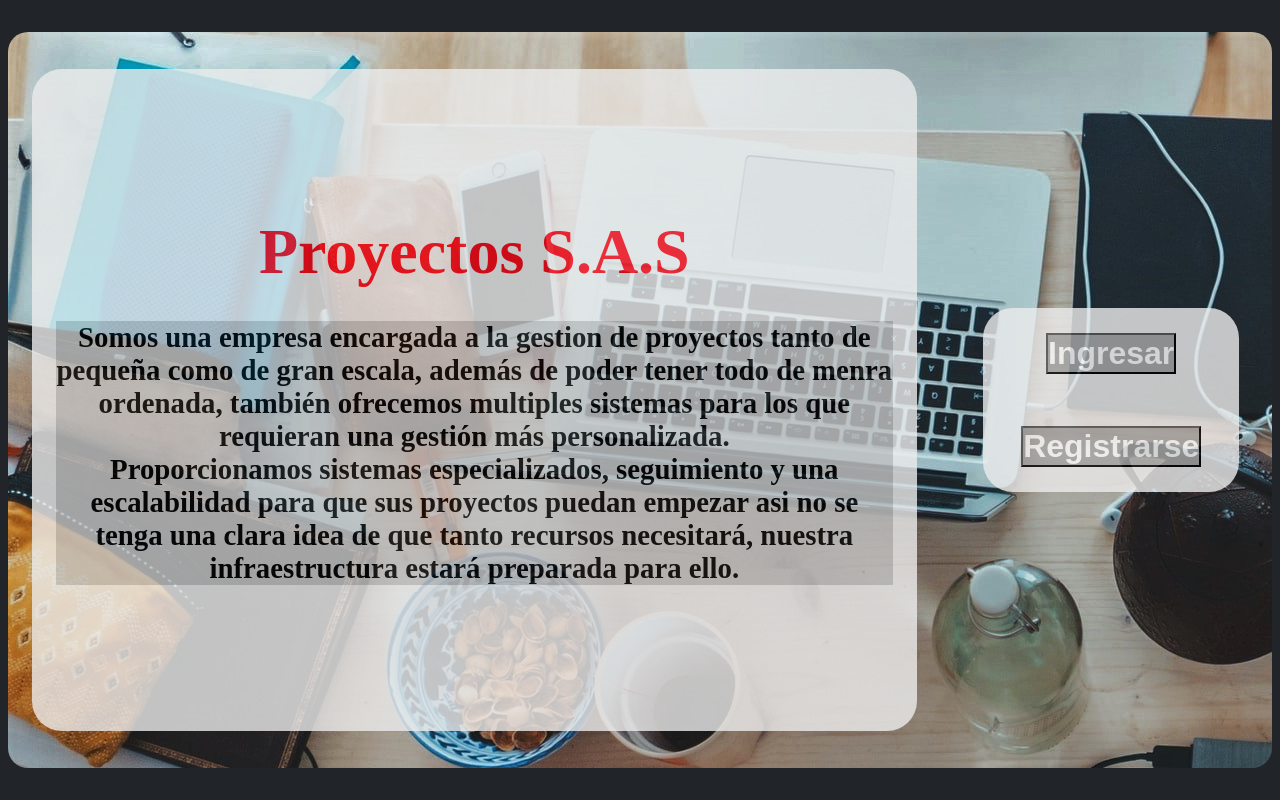
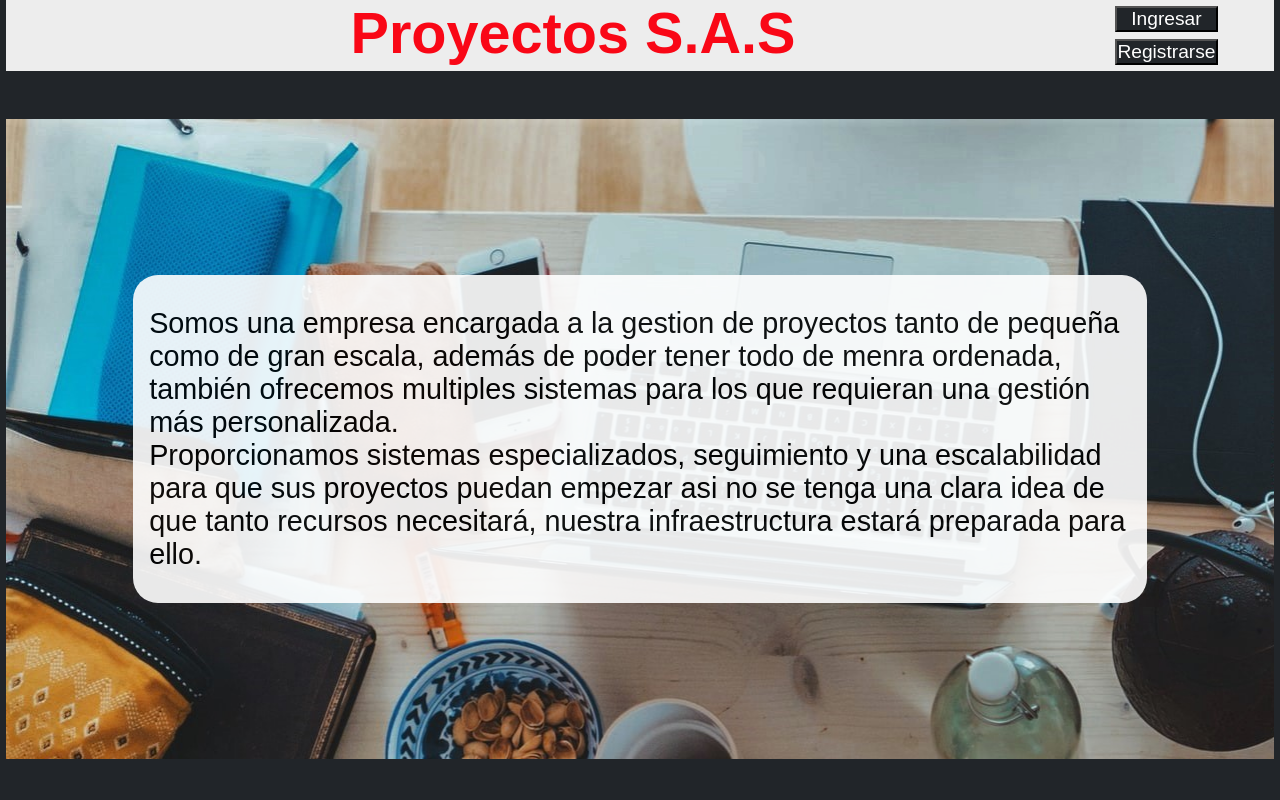
Before and after one commit to madro0/develop-of-world-Public, a React (Create React App) app: page / in a window 1280 px wide. Shown: the top 800 px of the page. Built offline with nearby package versions, Linux system fonts and the light colour scheme.

Commit message:
mejora de la interfaz publica

```diff
--- a/src/components/Footer.jsx
+++ b/src/components/Footer.jsx
@@ -8,13 +8,13 @@ const Footer = () => {
                 <p>Siguenos en nuestras redes</p>
                 <div className="footer__redes--iconos">
                     <figure>
-                        <i class='bx bxl-facebook-square' style={{ color: "#005dff" }}></i>
+                        <i className='bx bxl-facebook-square' style={{ color: "#005dff" }}></i>
                     </figure>
                     <figure>
-                        <i class="fa fa-instagram" id="insta" aria-hidden="true"></i>
+                        <i className="fa fa-instagram" id="insta" aria-hidden="true"></i>
                     </figure>
                     <figure>
-                        <i class='bx bxl-discord' style={{ color: '#132aec' }}></i>
+                        <i className='bx bxl-discord' style={{ color: '#132aec' }}></i>
                     </figure>
                 </div>
             </div>
--- a/src/pages/Private.jsx
+++ b/src/pages/Private.jsx
@@ -1,9 +1,11 @@
 import React from 'react';
 import Header from '../components/Header';
+// importe de los estilos
+import '../styles/private.css';
 
 const Private = () => {
     return (
-        <div className="private.css">
+        <div className="private">
             <Header />
             Acá ira todo lo relacionado con la pagina como tal cuando el usuario ingrese
         </div>
--- a/src/pages/Public.jsx
+++ b/src/pages/Public.jsx
@@ -1,30 +1,28 @@
 import React from 'react';
-import fondoPublic from '../images/public-01.jpg';
+// import fondoPublic from '../images/public-01.jpg';
 import Footer from '../components/Footer';
 import '../styles/public.css';
 const Public = () => {
     return (
         <div className="public">
-            <div className="public__main">
-                <div className="public__card1">
-                    <div className="public__card1--contenido">
-                        <div className="public__card1--tittle">
+            <header className="public__header">
+                <div className="public__header--tittle">
                     <h1>Proyectos S.A.S</h1>
                 </div>
-                        <div className="public__card1--text">
+                <div className="public__header--boton">
+                    <button className="public__header--boton--centrar">Ingresar</button>
+                    <button>Registrarse</button>
+                </div>
+            </header>
+            <div className="public__main">
+                <div className="public__contenido">
+                    <div className="public__contenido--text">
                         <p>
                             Somos una empresa encargada a la gestion de proyectos tanto de pequeña como de gran escala, además de poder tener todo de menra ordenada, también ofrecemos multiples sistemas para los que requieran una gestión más personalizada.
                         </p>
                         <p>
                             Proporcionamos sistemas especializados, seguimiento y una escalabilidad para que sus proyectos puedan empezar asi no se tenga una clara idea de que tanto recursos necesitará, nuestra infraestructura estará preparada para ello.
                         </p>
-                        </div>
-                    </div>
-                </div>
-                <div className="public__card2">
-                    <div className="public__car2--div">
-                        <button>Ingresar</button>
-                        <button>Registrarse</button>
                     </div>
                 </div>
             </div>
--- /dev/null
+++ b/src/styles/private.css
@@ -0,0 +1,3 @@
+.private{
+    color: white;
+}
--- a/src/styles/public.css
+++ b/src/styles/public.css
@@ -3,88 +3,105 @@ html{
 }
 .public{
     height: 92vh;
-    width: 98.8vw;
+    width: 99vw;
     /* border: 5px solid red; */
     margin-top: 0;
     margin-left: 0;
     margin-bottom: 0;
     margin-right: 0;
     margin: auto;
-    margin-top: 2rem;
-    font-family: 'Times New Roman', Times, serif;
-}
-
-.public__main{
-    height: 100%;
-    width: 100%;
-    background-image: url(/src/images/public-01.jpg);
-    object-fit: cover;
-    background-repeat: no-repeat;
-    border-radius: 20px;
-    display: flex;
-}
-
-.public__card1, .public__card2{
-    background-color: #EDEDED;
-    opacity: 0.80;
-    /* border: 2px solid red; */
-    border-radius: 30px;
-}
-
-.public__card1{
-    height: 90%;
-    width: 70%;
-    margin-top: 0;
-    margin-bottom: 0;
-    margin: auto;
-    margin-left: 1.5rem;
-    text-align: center;
-}
-
-.public__card1--contenido{
-    display: flex;
-    flex-direction: column;
-    height: 100%;
-    justify-content: center;
-    /* border: 2px solid red; */
-}
-
-.public__card1--tittle{
-    color: #F90716;
-    font-size: 2rem;
-    font-weight: 900;
-    margin-bottom: 2rem;
-}
-
-.public__card1--text{
-    font-size: 1.8rem;
-    font-weight: 800;
-    margin: 0 1.5rem;
-    background-color: #C4C4C4;
+    font-family: sans-serif;
 }
 
 
 
-.public__card2{
-    width: 16rem;
+
+.public__header{
+    background-color: #EDEDED;
+    display: grid;
+    grid-template-areas: "titulo titulo titulo titulo titulo titulo titulo titulo login"
+                        "titulo titulo titulo titulo titulo titulo titulo titulo login";
+
+    justify-content: center;
+}
+
+.public__header--tittle{
+    grid-area: titulo;
+    text-align: center;
+    color: #F90716;
+    font-size: 1.8rem;
+    font-weight: 900;
+    margin-right: 0rem;
+    margin-left: 18rem;
+}
+.public__header--boton{
+    grid-area: login;
+    margin-left: 20rem;
+}
+
+.public__header--boton button{
+    display: block;
+    margin-right: 0;
+    background-color: #212529;
+    color: white;
+    font-size: 1.2rem;
+    margin: 0.4rem 0rem;
+}
+
+.public__header--boton--centrar{
+    width: 100%;
+}
+
+.public__header--boton button:hover{
+    background-color: #C4C4C4;
+    color: black;
+}
+
+
+/*aca ira contenido hacerca de la empresa*/
+
+.public__contenido{
+    background-image: url("../images/public-01.jpg");
+    height: 40rem;
+    width: 100%;
+    margin: 3rem 0rem 0rem 0rem;
+    /* border: 4px solid red; */
+    display: flex;
+}
+
+.public__contenido--text{
+    color: black;
+    background-color: white;
+    opacity: 0.9;
+    padding: 2rem 1rem;
     margin-top: 0;
     margin-left: 0;
     margin-bottom: 0;
     margin-right: 0;
     margin: auto;
-    text-align: center;
-    background-color: #EDEDED;
+    width: 80%;
+    font-size: 1.8rem;
+    border-radius: 25px;
+}
+/*
+.public__contenido--igm{
+    margin: 5rem 0rem;
+    border: 3px solid red;
+    width: 200px;
 }
 
-.public__car2--div button{
-    color: #ffff;
-    margin: 10%;
-    font-size: 2rem;
-    font-weight: 700;
-    background-color: #A8A8A8;
-    display: inline-block;
+.public__contenido--img figure{
+    flex-basis: 100px;
+    width: 20rem;
+    height: 100%;
+    border: 3px solid green;
+}
 
+.public__contenido--img img{
+    width: 100%;
+    height: 100%;
 }
+*/
 
 
 .public__ola{
```
Lines whose indentation alone changed are shown as unchanged.
